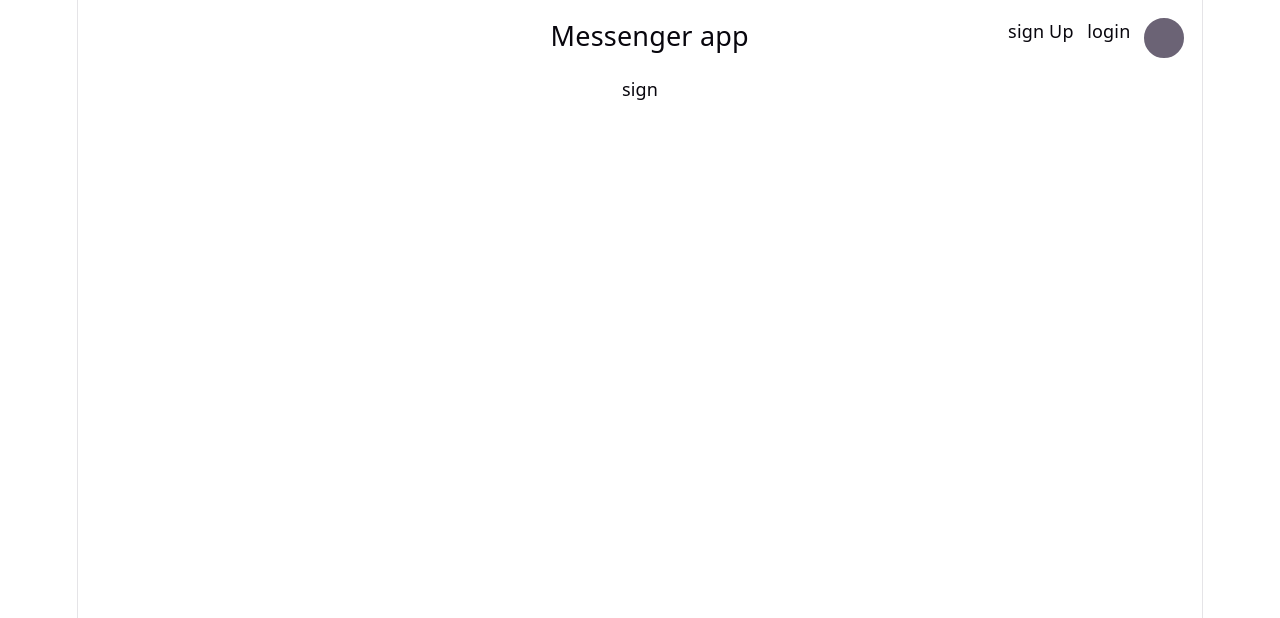
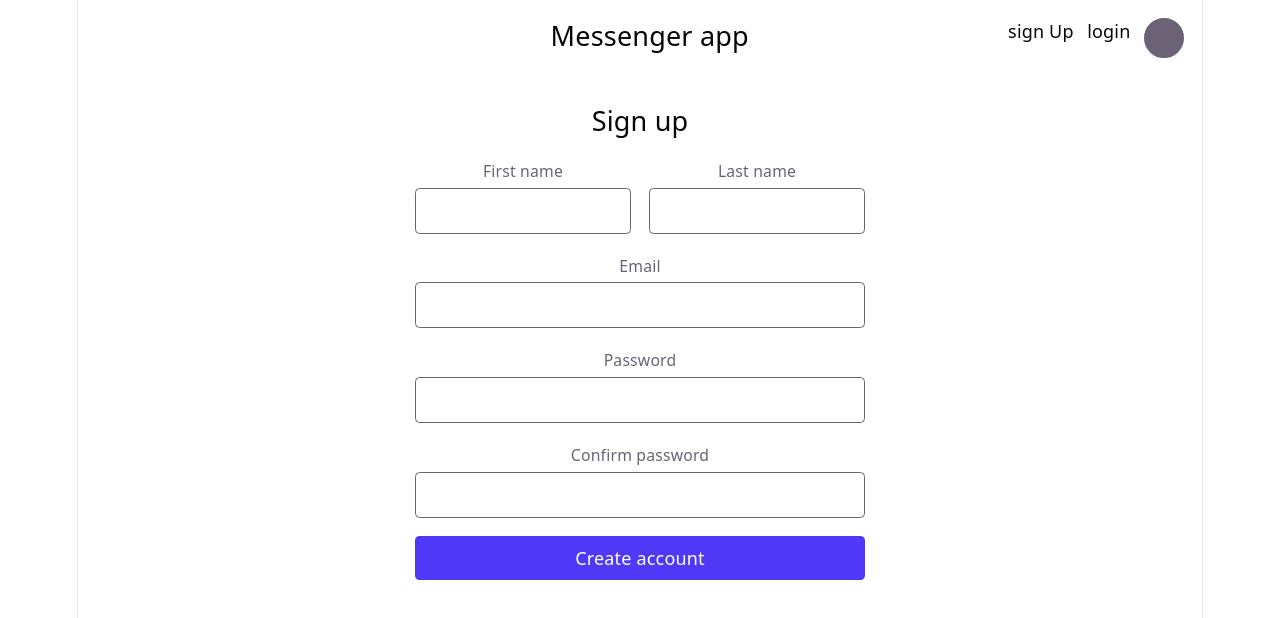
Before and after one commit to Aleks-Nikitin/WebMessaging, a React (Vite) app in the folder frontend/: page /signup in a window 1280 px wide. Shown: the top 618 px of the page. Built offline with nearby package versions, Linux system fonts and the light colour scheme.

Commit message:
add a basic form to signup & login pages

```diff
--- a/frontend/src/componenets/LoginPage.tsx
+++ b/frontend/src/componenets/LoginPage.tsx
@@ -1,6 +1,60 @@
+import { useState } from 'react'
+
+
 function LoginPage(){
-    return (
-        <h1>login</h1>
-    )
+
+
+  const [email, setEmail] = useState('')
+  const [password, setPassword] = useState('')
+
+
+  async function onSubmit(e) {
+     e.preventDefault()
+
+  }
+
+  return (
+    <section className="max-w-md mx-auto p-6">
+      <h1 className="text-2xl font-semibold mb-4">Log in</h1>
+
+      <form onSubmit={onSubmit} className="space-y-4">
+        <label className="block">
+          <span className="text-sm">Email</span>
+          <input
+            className="mt-1 w-full border rounded px-3 py-2"
+            type="email"
+            value={email}
+            onChange={(e) => setEmail(e.target.value)}
+            required
+          />
+        </label>
+
+        <label className="block">
+          <span className="text-sm">Password</span>
+          <input
+            className="mt-1 w-full border rounded px-3 py-2"
+            type="password"
+            value={password}
+            onChange={(e) => setPassword(e.target.value)}
+            required
+          />
+        </label>
+
+        {errorMsg ? <p className="text-red-500 text-sm">{errorMsg}</p> : null}
+
+        <button
+          type="submit"
+          disabled={loading}
+          className="w-full bg-indigo-600 text-white rounded px-3 py-2 disabled:opacity-60 hover:font-bold cursor-pointer"
+        >
+          {loading ? 'Logging in...' : 'Login'}
+        </button>
+      </form>
+    </section>
+  )
 }
+
+
+
+
 export default LoginPage;
--- a/frontend/src/componenets/SignUpPage.tsx
+++ b/frontend/src/componenets/SignUpPage.tsx
@@ -1,6 +1,113 @@
+import { useState } from 'react'
+
 function SignUpPage(){
-    return(
-        <h1>sign</h1>
-    )
+
+
+  const [firstname, setFirstname] = useState('')
+  const [lastname, setLastname] = useState('')
+  const [email, setEmail] = useState('')
+  const [password, setPassword] = useState('')
+  const [confpassword, setConfpassword] = useState('')
+
+
+
+  async function onSubmit(e) {
+    e.preventDefault()
+    try {
+           const response = await fetch("http://localhost:3000/",{
+    method: "POST",
+    headers:{'Content-Type':"application/json"},
+    credentials:"include",
+    body: JSON.stringify({firstname,lastname,email,password})
+   });
+   if(!response.ok){
+        if(response.status == 401){
+            // return await sendRefreshToken();
+        }
+        throw new Error(`${response.status} ${response.statusText}`);
+
+   }
+   const data = await response.json();
+    }
+    catch (error) {
+        console.error(error);
+    }
+
+  }
+
+  return (
+    <section className="max-w-md mx-auto p-6">
+      <h1 className="text-2xl font-semibold mb-4">Sign up</h1>
+
+      <form onSubmit={onSubmit} className="space-y-4">
+        <div className="grid grid-cols-2 gap-4">
+          <label className="block">
+            <span className="text-sm">First name</span>
+            <input
+              className="mt-1 w-full border rounded px-3 py-2"
+              value={firstname}
+              onChange={(e) => setFirstname(e.target.value)}
+              required
+            />
+          </label>
+
+          <label className="block">
+            <span className="text-sm">Last name</span>
+            <input
+              className="mt-1 w-full border rounded px-3 py-2"
+              value={lastname}
+              onChange={(e) => setLastname(e.target.value)}
+              required
+            />
+          </label>
+        </div>
+
+        <label className="block">
+          <span className="text-sm">Email</span>
+          <input
+            className="mt-1 w-full border rounded px-3 py-2"
+            type="email"
+            value={email}
+            onChange={(e) => setEmail(e.target.value)}
+            required
+          />
+        </label>
+
+        <label className="block">
+          <span className="text-sm">Password</span>
+          <input
+            className="mt-1 w-full border rounded px-3 py-2"
+            type="password"
+            value={password}
+            onChange={(e) => setPassword(e.target.value)}
+            required
+          />
+        </label>
+
+        <label className="block">
+          <span className="text-sm">Confirm password</span>
+          <input
+            className="mt-1 w-full border rounded px-3 py-2"
+            type="password"
+            value={confpassword}
+            onChange={(e) => setConfpassword(e.target.value)}
+            required
+          />
+        </label>
+
+
+        <button
+          type="submit"
+
+          className="w-full bg-indigo-600 text-white rounded px-3 py-2 disabled:opacity-60 hover:font-bold cursor-pointer"
+        >
+          Create account
+        </button>
+      </form>
+    </section>
+  )
+
+
+
 }
-export default SignUpPage
+export default SignUpPage;
```
